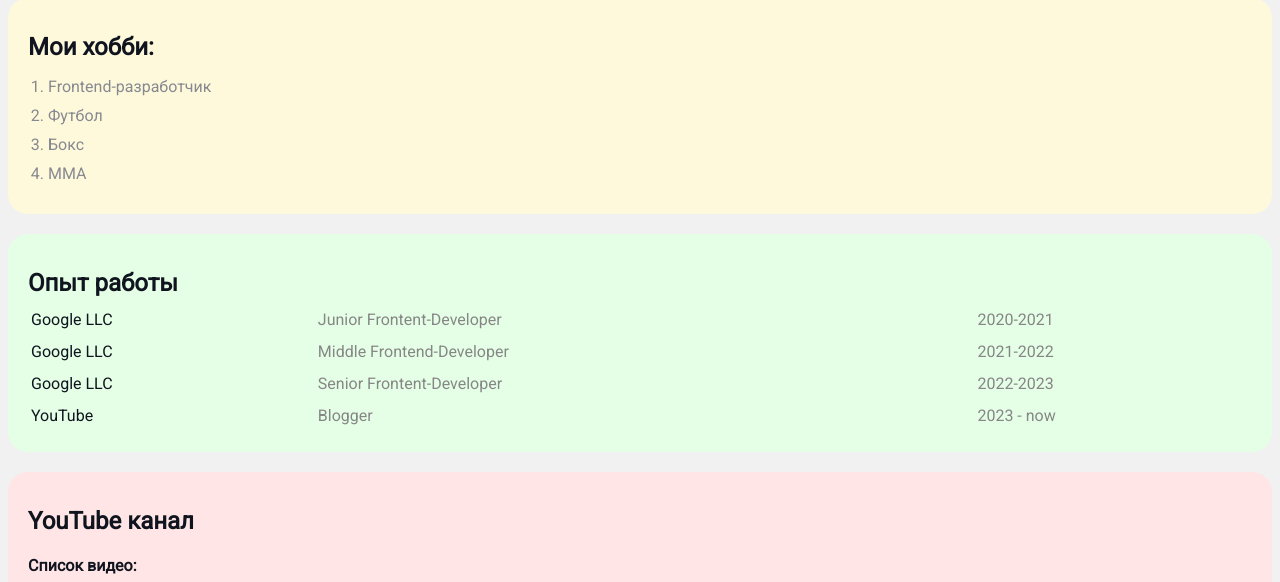
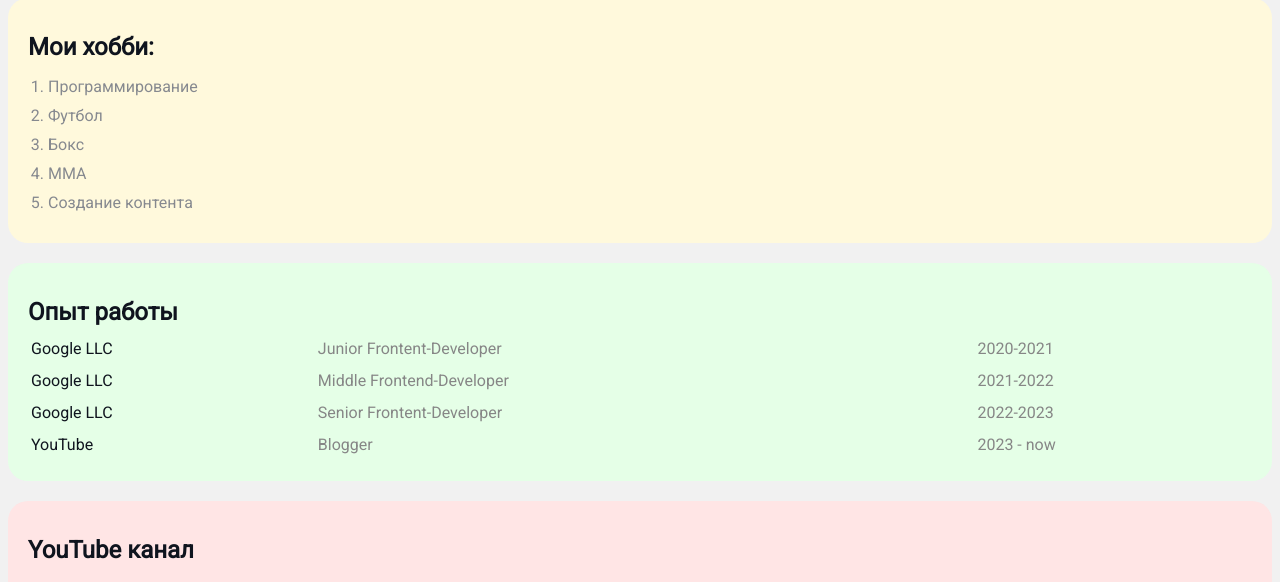
Before and after one commit to Max-IT04/first-test-resume, a plain HTML site: page index.html in a window 1280 px wide. Shown: the part 218-800 px from the top of the page. Drawn offline with Linux system fonts and the light colour scheme.

Commit message:
Update index.html

```diff
--- a/index.html
+++ b/index.html
@@ -27,10 +27,11 @@
   <div class="card bg-yellow">
     <h2>Мои хобби:</h2>
     <ol class="list">
-      <li>Frontend-разработчик</li>
+      <li>Программирование</li>
       <li>Футбол</li>
       <li>Бокс</li>
       <li>MMA</li>
+      <li>Создание контента</li>
     </ol>
   </div>
 
```
